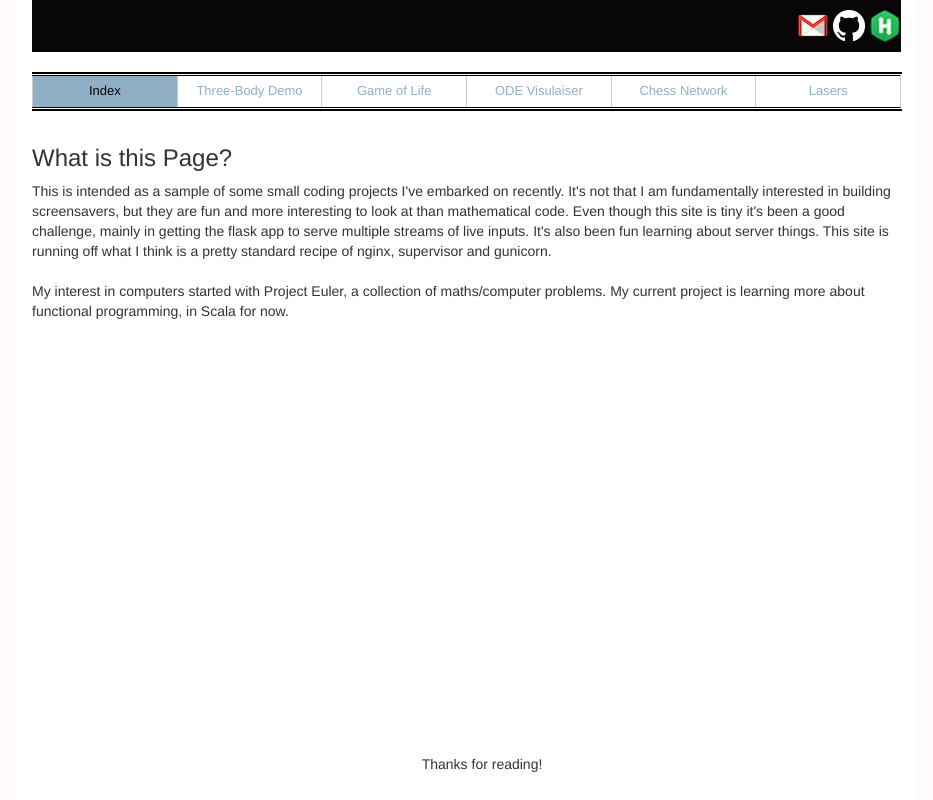
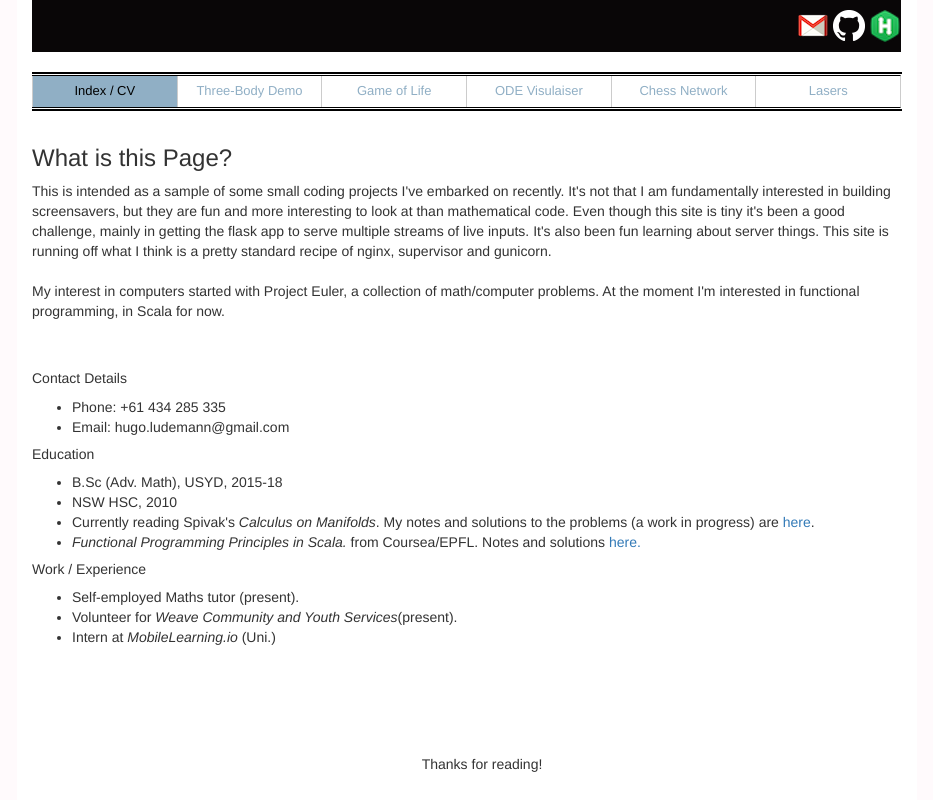
Before and after one commit to hlud6646/portfolio, a Flask app: page / in a window 1280 px wide. Shown: the whole page, without its empty margins (173-1106 px from the left). Run offline with Flask 2, Linux system fonts and the light colour scheme; some libraries are stand-ins or nearby versions.

Commit message:
updated content.

```diff
--- a/app/app.py
+++ b/app/app.py
@@ -1,5 +1,5 @@
 import time
-from flask import Flask, Response, render_template, abort
+from flask import Flask, Response, render_template, abort, send_from_directory
 from jinja2.exceptions import TemplateNotFound
 from cameras.base_camera import Camera
 from cameras import lasers, game_of_life, three_body, odes
--- a/app/templates/index.html
+++ b/app/templates/index.html
@@ -27,6 +27,38 @@
 	of nginx, supervisor and gunicorn.
 	{# I know there are loads of blog posts of how to set up a minimal server, but here's mine anyway. #}
 	<br><br>
-	My interest in computers started with Project Euler, a collection of maths/computer problems.
-	My current project is learning more about functional programming, in Scala for now.
+	My interest in computers started with Project Euler, a collection of math/computer problems.
+	At the moment I'm interested in functional programming, in Scala for now.
+
+	<br><br><br>
+
+
+
+	<h5>Contact Details</h5>
+	<ul>
+		<li>Phone: +61 434 285 335</li>
+		<li>Email: hugo.ludemann@gmail.com</li>
+	</ul>
+
+	<h5>Education</h5>
+	<ul>
+		<li>B.Sc (Adv. Math), USYD, 2015-18 <br></li>
+		<li>NSW HSC, 2010 <br></li>
+		<li>Currently reading Spivak's <i>Calculus on Manifolds</i>. My notes and solutions to the problems
+		(a work in progress) are <a href="https://github.com/hlud6646/spivak/blob/master/integration.pdf">here</a>.</li>
+		<li><i>Functional Programming Principles in Scala.</i> from Coursea/EPFL. Notes and solutions
+		<a href="https://github.com/hlud6646/progfun">here.</a></li>
+	</ul>
+
+
+	<h5>Work / Experience</h5>
+	<ul>
+		<li>Self-employed Maths tutor (present).</li>
+		<li>Volunteer for <i>Weave Community and Youth Services</i>(present).</li>
+		<li>Intern at <i>MobileLearning.io</i> (Uni.)</li>
+	</ul>
+
+
+
+
 {% endblock %}
--- a/app/templates/layout.html
+++ b/app/templates/layout.html
@@ -39,7 +39,7 @@
 
 			<!-- Navigation bar. -->
 			{% set navigation_bar = [
-					( '/', 'index', 'Index' ),
+					( '/', 'index', 'Index / CV' ),
 					( '/three_body', 'three_body', 'Three-Body Demo'),
 					( '/game_of_life', 'game_of_life', 'Game of Life'),
 					( '/odes', 'odes', 'ODE Visulaiser'),
```
